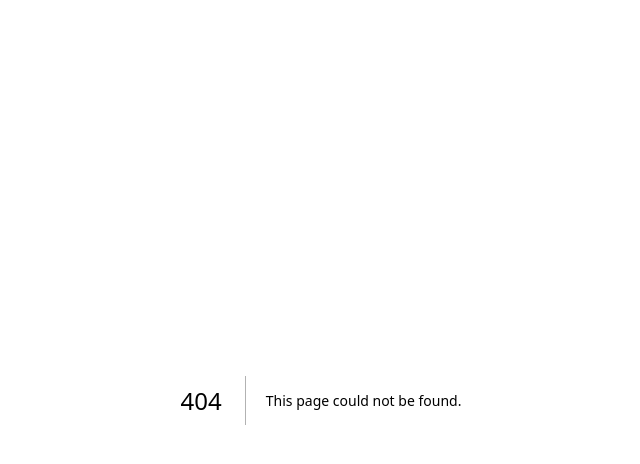
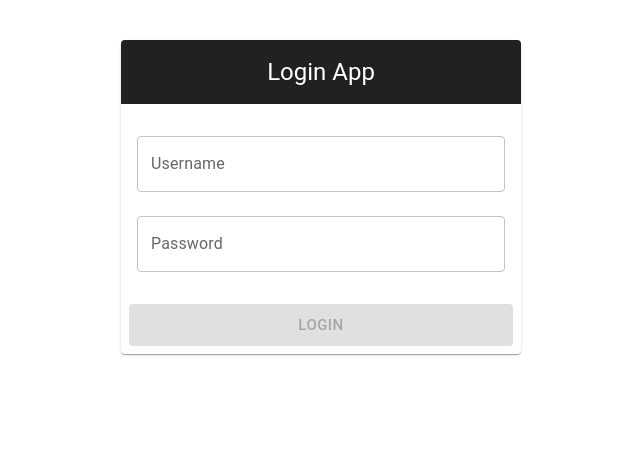
Before and after one commit to Apeksi-2025-Dinkominfo/Frontend, a Next.js app: page /autentikasi in a window 1280 px wide. Before the commit this address had no page. Shown: the top 464 px of the page, without its empty margins (319-959 px from the left). Built offline with nearby package versions, Linux system fonts and the light colour scheme.

Commit message:
add admin news page and galeri page

```diff
--- /dev/null
+++ b/app/autentikasi/page.tsx
@@ -0,0 +1,207 @@
+"use client";
+
+import React, { useReducer, useEffect, useState } from 'react';
+import { useRouter } from 'next/router'; // Import useRouter untuk navigasi
+import { makeStyles } from '@mui/styles';
+import TextField from '@mui/material/TextField';
+import Card from '@mui/material/Card';
+import CardContent from '@mui/material/CardContent';
+import CardActions from '@mui/material/CardActions';
+import CardHeader from '@mui/material/CardHeader';
+import Button from '@mui/material/Button';
+
+const useStyles = makeStyles({
+    container: {
+      display: 'flex',
+      flexWrap: 'wrap',
+      width: 400,
+      margin: '0 auto'
+    },
+    loginBtn: {
+      marginTop: 16,
+      flexGrow: 1
+    },
+    header: {
+      textAlign: 'center',
+      background: '#212121',
+      color: '#fff'
+    },
+    card: {
+      marginTop: 40
+    }
+});
+
+//state type
+type State = {
+  username: string;
+  password: string;
+  isButtonDisabled: boolean;
+  helperText: string;
+  isError: boolean;
+};
+
+const initialState: State = {
+  username: '',
+  password: '',
+  isButtonDisabled: true,
+  helperText: '',
+  isError: false
+};
+
+type Action =
+  | { type: 'setUsername'; payload: string }
+  | { type: 'setPassword'; payload: string }
+  | { type: 'setIsButtonDisabled'; payload: boolean }
+  | { type: 'loginSuccess'; payload: string }
+  | { type: 'loginFailed'; payload: string }
+  | { type: 'setIsError'; payload: boolean };
+
+const reducer = (state: State, action: Action): State => {
+  switch (action.type) {
+    case 'setUsername':
+      return {
+        ...state,
+        username: action.payload
+      };
+    case 'setPassword':
+      return {
+        ...state,
+        password: action.payload
+      };
+    case 'setIsButtonDisabled':
+      return {
+        ...state,
+        isButtonDisabled: action.payload
+      };
+    case 'loginSuccess':
+      return {
+        ...state,
+        helperText: action.payload,
+        isError: false
+      };
+    case 'loginFailed':
+      return {
+        ...state,
+        helperText: action.payload,
+        isError: true
+      };
+    case 'setIsError':
+      return {
+        ...state,
+        isError: action.payload
+      };
+    default:
+      return state;
+  }
+};
+
+const Login = () => {
+  const classes = useStyles();
+  const [state, dispatch] = useReducer(reducer, initialState);
+  const router = useRouter();
+  const [isClient, setIsClient] = useState(false);
+
+  useEffect(() => {
+    setIsClient(true); // Set isClient to true once the component is mounted on the client side
+  }, []);
+
+  useEffect(() => {
+    if (state.username.trim() && state.password.trim()) {
+      dispatch({
+        type: 'setIsButtonDisabled',
+        payload: false
+      });
+    } else {
+      dispatch({
+        type: 'setIsButtonDisabled',
+        payload: true
+      });
+    }
+  }, [state.username, state.password]);
+
+  const handleLogin = () => {
+    if (state.username === 'abc@email.com' && state.password === 'password') {
+      dispatch({
+        type: 'loginSuccess',
+        payload: 'Login Successfully'
+      });
+      if (isClient) {
+        router.push('/admin'); // Only redirect after the component is mounted on the client
+      }
+    } else {
+      dispatch({
+        type: 'loginFailed',
+        payload: 'Incorrect username or password'
+      });
+    }
+  };
+
+  const handleKeyPress = (event: React.KeyboardEvent) => {
+    if (event.keyCode === 13 || event.which === 13) {
+      state.isButtonDisabled || handleLogin();
+    }
+  };
+
+  const handleUsernameChange: React.ChangeEventHandler<HTMLInputElement> = (event) => {
+    dispatch({
+      type: 'setUsername',
+      payload: event.target.value
+    });
+  };
+
+  const handlePasswordChange: React.ChangeEventHandler<HTMLInputElement> = (event) => {
+    dispatch({
+      type: 'setPassword',
+      payload: event.target.value
+    });
+  };
+
+  return (
+    <form className={classes.container} noValidate autoComplete="off">
+      <Card className={classes.card}>
+        <CardHeader className={classes.header} title="Login App" />
+        <CardContent>
+          <div>
+            <TextField
+              error={state.isError}
+              fullWidth
+              id="username"
+              type="email"
+              label="Username"
+              placeholder="Username"
+              margin="normal"
+              onChange={handleUsernameChange}
+              onKeyPress={handleKeyPress}
+            />
+            <TextField
+              error={state.isError}
+              fullWidth
+              id="password"
+              type="password"
+              label="Password"
+              placeholder="Password"
+              margin="normal"
+              helperText={state.helperText}
+              onChange={handlePasswordChange}
+              onKeyPress={handleKeyPress}
+            />
+          </div>
+        </CardContent>
+        <CardActions>
+          <Button
+            variant="contained"
+            size="large"
+            color="secondary"
+            className={classes.loginBtn}
+            onClick={handleLogin}
+            disabled={state.isButtonDisabled}
+          >
+            Login
+          </Button>
+        </CardActions>
+      </Card>
+    </form>
+  );
+};
+
+export default Login;
--- a/package.json
+++ b/package.json
@@ -14,7 +14,8 @@
     "@emotion/styled": "^11.13.0",
     "@magiclabs/ui": "^0.27.4",
     "@mui/icons-material": "^6.1.1",
-    "@mui/material": "^6.1.1",
+    "@mui/material": "^6.1.2",
+    "@mui/styles": "^6.1.2",
     "framer-motion": "^11.5.6",
     "next": "14.2.12",
     "react": "^18",
```
Also changed, not shown: 1 other file (tests, documents, lock files or other folders).
